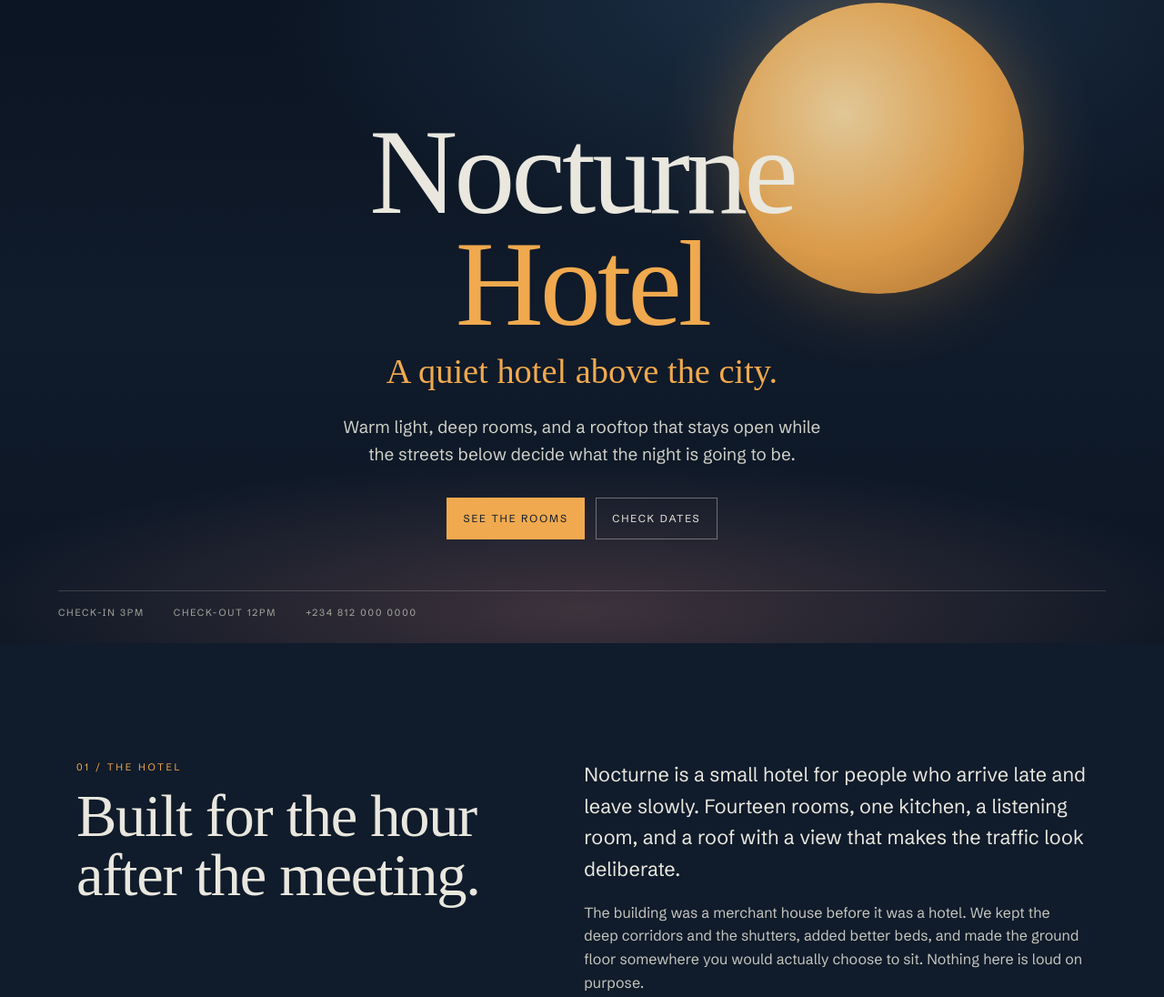
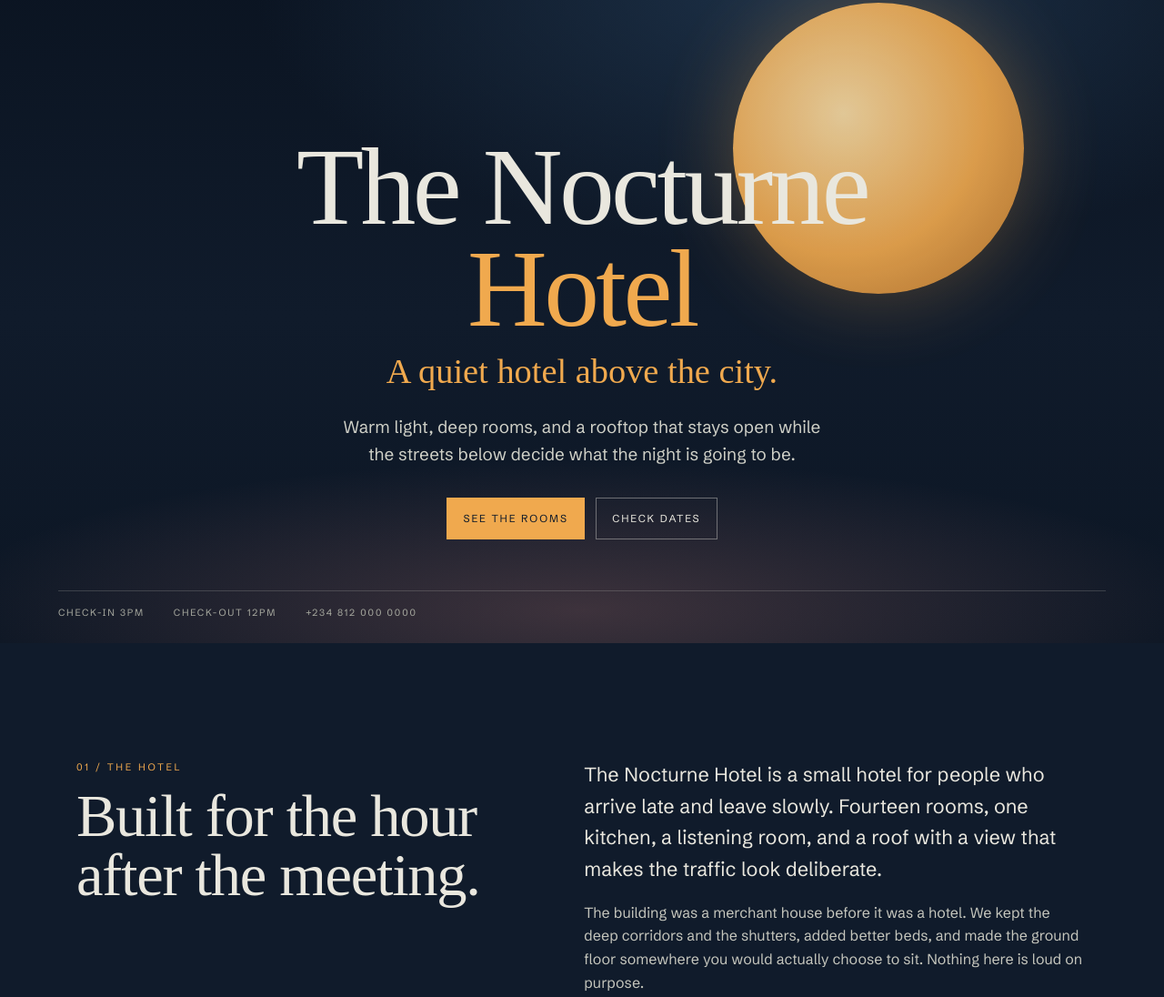
Before and after one commit to EbiScott/Company_Websites, a website: page nocturne-hotel/index.html in a window 1280 px wide. Shown: the part 93-1189 px from the top of the page at 91% size. Drawn offline with Linux system fonts and the light colour scheme; a web font is replaced by a local one.

Commit message:
Rename the hotel to The Nocturne Hotel

```diff
--- a/nocturne-hotel/css/style.css
+++ b/nocturne-hotel/css/style.css
@@ -122,10 +122,10 @@ ul { padding: 0; list-style: none; }
 .hero h1 {
   font-family: var(--serif);
   font-weight: 400;
-  font-size: clamp(3.3rem, 10.5vw, 9rem);
+  font-size: clamp(2.8rem, 9.5vw, 8rem);
   line-height: 0.92;
   letter-spacing: -0.03em;
-  max-width: 11ch;
+  max-width: none;
 }
 .hero h1 .accent { color: var(--amber); }
 .hero__headline {
--- a/nocturne-hotel/index.html
+++ b/nocturne-hotel/index.html
@@ -3,8 +3,8 @@
 <head>
   <meta charset="utf-8" />
   <meta name="viewport" content="width=device-width, initial-scale=1" />
-  <title>Nocturne Hotel — A quiet hotel above Lagos</title>
-  <meta name="description" content="Nocturne is a fourteen-room hotel above Lagos: warm light, late hours, and a rooftop bar that stays open while the city hums below." />
+  <title>The Nocturne Hotel — A quiet hotel above Lagos</title>
+  <meta name="description" content="The Nocturne Hotel is a fourteen-room hotel above Lagos: warm light, late hours, and a rooftop bar that stays open while the city hums below." />
   <link rel="preconnect" href="https://fonts.googleapis.com" />
   <link rel="preconnect" href="https://fonts.gstatic.com" crossorigin />
   <link href="https://fonts.googleapis.com/css2?family=Hedvig+Letters+Serif:opsz@12..24&family=Schibsted+Grotesk:ital,wght@0,400;0,500;0,600;0,700;1,400&display=swap" rel="stylesheet" />
@@ -21,7 +21,7 @@
         <span class="hero__glow"></span>
       </div>
       <div class="hero__inner">
-                <h1>Nocturne<br /><span class="accent">Hotel</span></h1>
+                <h1>The Nocturne<br /><span class="accent">Hotel</span></h1>
         <p class="hero__headline">A quiet hotel above the city.</p>
         <p class="hero__lede">
           Warm light, deep rooms, and a rooftop that stays open while the streets
@@ -47,7 +47,7 @@
         </div>
         <div class="story__copy">
           <p class="lead">
-            Nocturne is a small hotel for people who arrive late and leave
+            The Nocturne Hotel is a small hotel for people who arrive late and leave
             slowly. Fourteen rooms, one kitchen, a listening room, and a roof
             with a view that makes the traffic look deliberate.
           </p>
@@ -196,7 +196,7 @@
   <footer class="foot">
     <div class="wrap foot__grid">
       <div>
-        <span class="brand__word">Nocturne</span>
+        <span class="brand__word">The Nocturne Hotel</span>
         <p>14 rooms above Lagos.<br />Open every day of the year.</p>
       </div>
       <div>
@@ -214,7 +214,7 @@
       </div>
     </div>
     <div class="wrap foot__base">
-      <span>© <span data-year></span> Nocturne Hotel</span>
+      <span>© <span data-year></span> The Nocturne Hotel</span>
       <a href="#top">Back to top ↑</a>
     </div>
   </footer>
```
